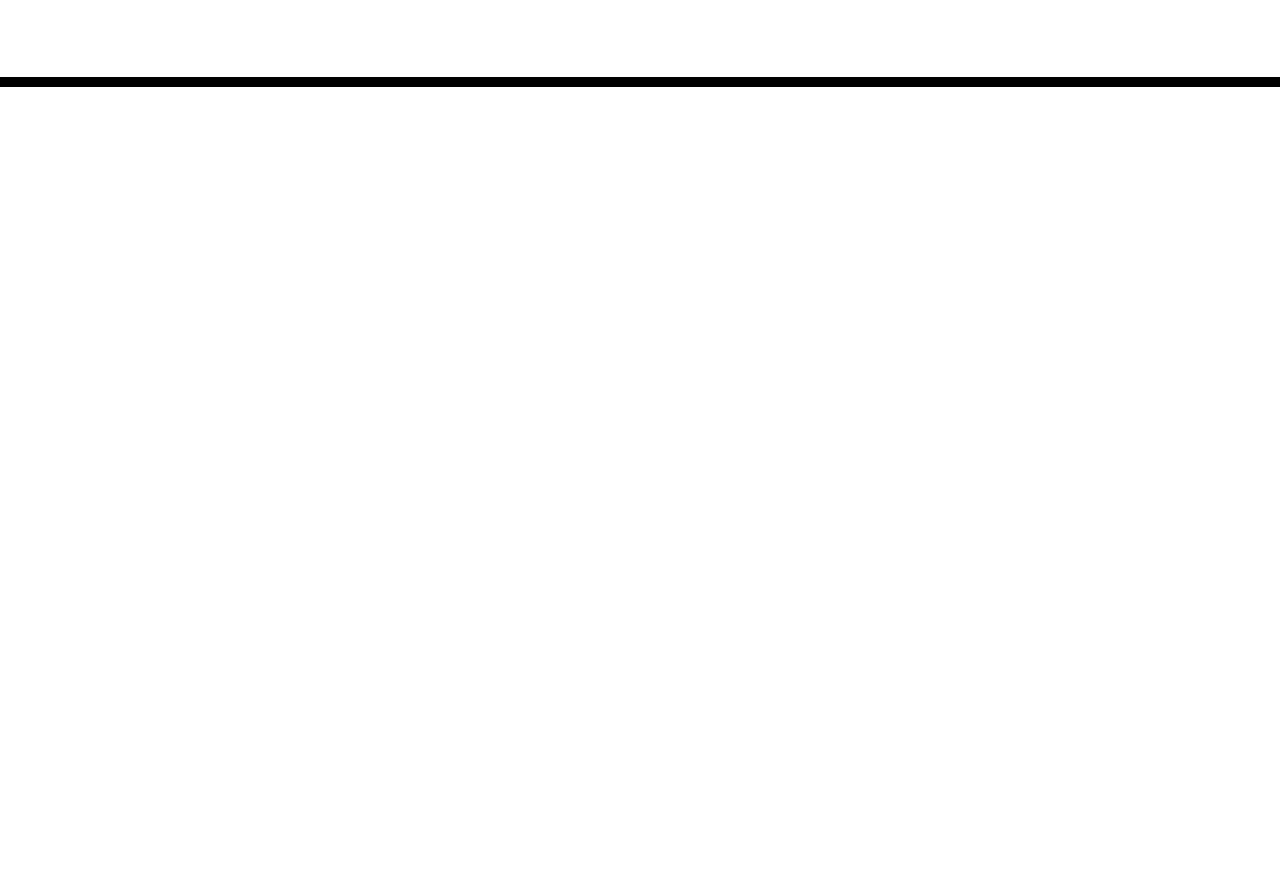
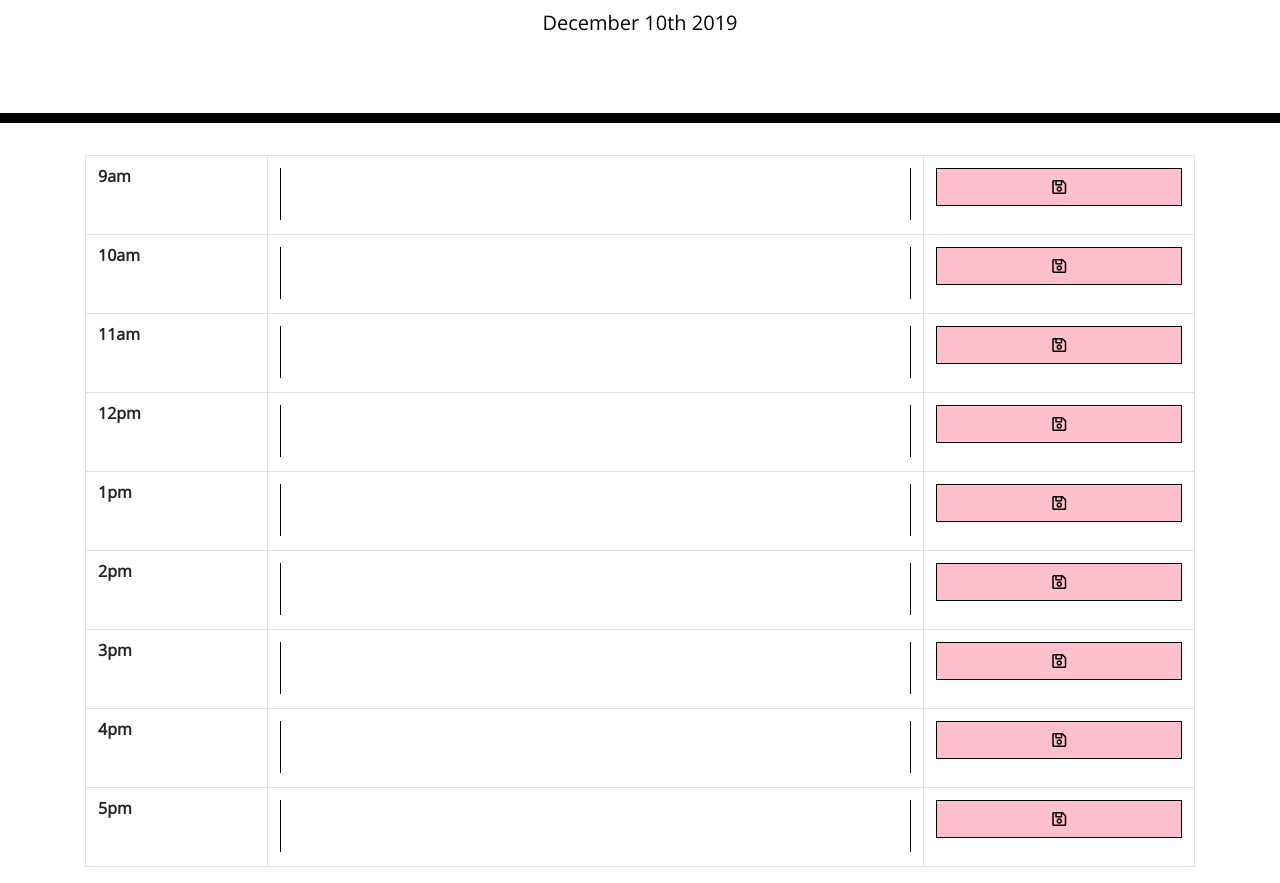
Before and after one commit to cmoraes2013/JQuery_Planner, a plain HTML site: page index.html in a window 1280 px wide. Shown: the part 181-1064 px from the top of the page. Before the commit the page ends 800 px from the top, so only its background shows below. Drawn offline with nearby package versions, Linux system fonts and the light colour scheme; files that its build step writes are made by us from their sources.

Commit message:
Added table and Save buttons

```diff
--- a/assets/css/style.css
+++ b/assets/css/style.css
@@ -10,7 +10,9 @@ textarea{
   resize: none;
   color: #000000;
   border-left: 1px solid black;
+  border-right: 1px solid black;
   padding: 10px;
+  width: 100%;
 }
 
 .jumbotron {
@@ -58,14 +60,9 @@ textarea{
 }
 
 .saveBtn {
-  border-left: 1px solid black;
-  border-top-right-radius: 15px;
-  border-bottom-right-radius: 15px;
-  background-color: #06AED5;
-  color: white;
+  border: 1px solid black;
+  background-color:pink;
+  color: black;
+  padding: 10px 30px 10px 30px;
+  width: 100%;
 }
-
-.saveBtn i:hover {
-  font-size: 20px;
-  transition: all .3s ease-in-out;
-}
--- a/index.html
+++ b/index.html
@@ -18,7 +18,8 @@
       href="https://fonts.googleapis.com/css?family=Open+Sans&display=swap"
       rel="stylesheet"
     />
-    <link rel="stylesheet" href="style.css" />
+    <link rel="stylesheet" href="assets/css/style.css" />
+
     <title>Work Day Scheduler</title>
   </head>
 
@@ -29,10 +30,64 @@
       <p id="currentDay" class="lead"></p>
     </header>
     <div class="container">
-      <!-- Timeblocks go here -->
+      <table class="table table-bordered">
+        <thead>
+          <tr>
+          </tr>
+        </thead>
+        <tbody>
+            <tr>
+            <th>9am</th>
+            <td><textarea class="toDo" id = "toDoNine"></textarea></td>
+            <td><button class = "saveBtn" onclick="save()"><i class="far fa-save"></i></button></td>
+          </tr>
+          <tr>
+            <th>10am</th>
+            <td><textarea class="toDo" id = "toDoTen"></textarea></td>
+            <td><button class = "saveBtn" onclick="save()"><i class="far fa-save"></i></button></td>
+          </tr>
+          <tr>
+            <th>11am</th>
+            <td><textarea class="toDo" id = "toDoEleven"></textarea></td>
+            <td><button class = "saveBtn" onclick="save()"><i class="far fa-save"></i></button></td>
+          </tr>
+          <tr>
+            <th>12pm</th>
+            <td><textarea class="toDo" id = "toDoTwelve"></textarea></td>
+            <td><button class = "saveBtn" onclick="save()"><i class="far fa-save"></i></button></td>
+          </tr>
+          <tr>
+            <th>1pm</th>
+            <td><textarea class="toDo" id = "toDoOne"></textarea></td>
+            <td><button class = "saveBtn" onclick="save()"><i class="far fa-save"></i></button></td>
+          </tr>
+          <tr>
+            <th>2pm</th>
+            <td><textarea class="toDo" id = "toDoTwo"></textarea></td>
+            <td><button class = "saveBtn" onclick="save()"><i class="far fa-save"></i></button></td>
+          </tr>
+          <tr>
+            <th>3pm</th>
+            <td><textarea class="toDo" id = "toDoThree"></textarea></td>
+            <td><button class = "saveBtn" onclick="save()"><i class="far fa-save"></i></button></td>
+          </tr>
+          <tr>
+            <th>4pm</th>
+            <td><textarea class="toDo" id ="toDoFour"></textarea></td>
+            <td><button class = "saveBtn" onclick="save()"><i class="far fa-save"></i></button></td>
+            <tr>
+              <th>5pm</th>
+              <td><textarea class="toDo" id = "toDoFive"></textarea></td>
+              <td><button class = "saveBtn" onclick="save()"><i class="far fa-save"></i></button></td>
+            </tr>
+          </tr>
+        </tbody>
+      </table>
+
     </div>
 
     <script src="https://code.jquery.com/jquery-3.4.1.min.js"></script>
     <script src="https://cdnjs.cloudflare.com/ajax/libs/moment.js/2.24.0/moment.min.js"></script>
+    <script src="script.js"></script>
   </body>
 </html>
--- a/script.js
+++ b/script.js
@@ -0,0 +1,3 @@
+//First we need to display the current day/time
+$("#currentDay").text(moment().format('MMMM Do YYYY'));
+// Next, we need to color code the to-do items from the past, present, and future
```
Also changed, not shown: 1 other file.
